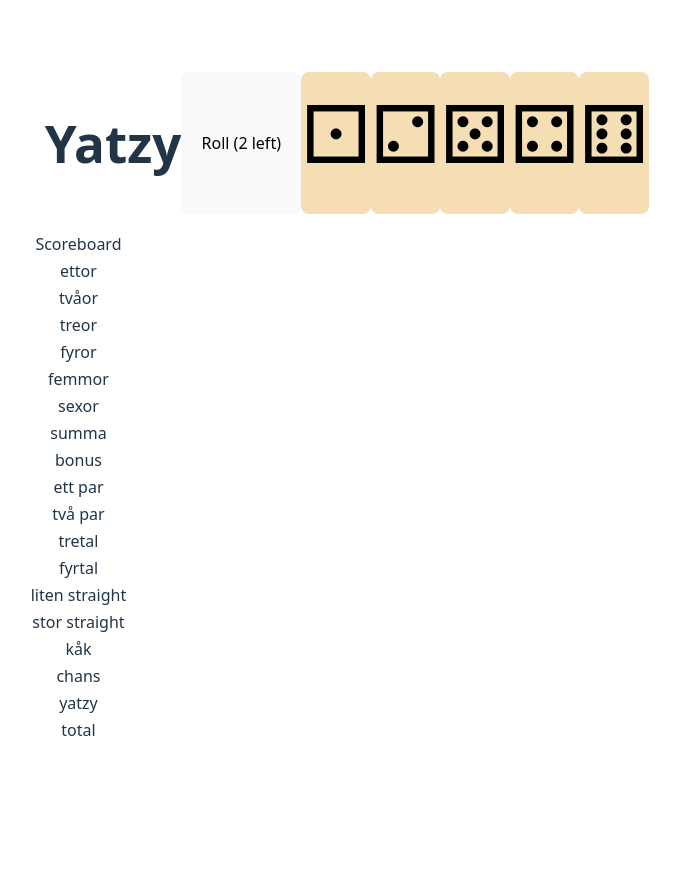
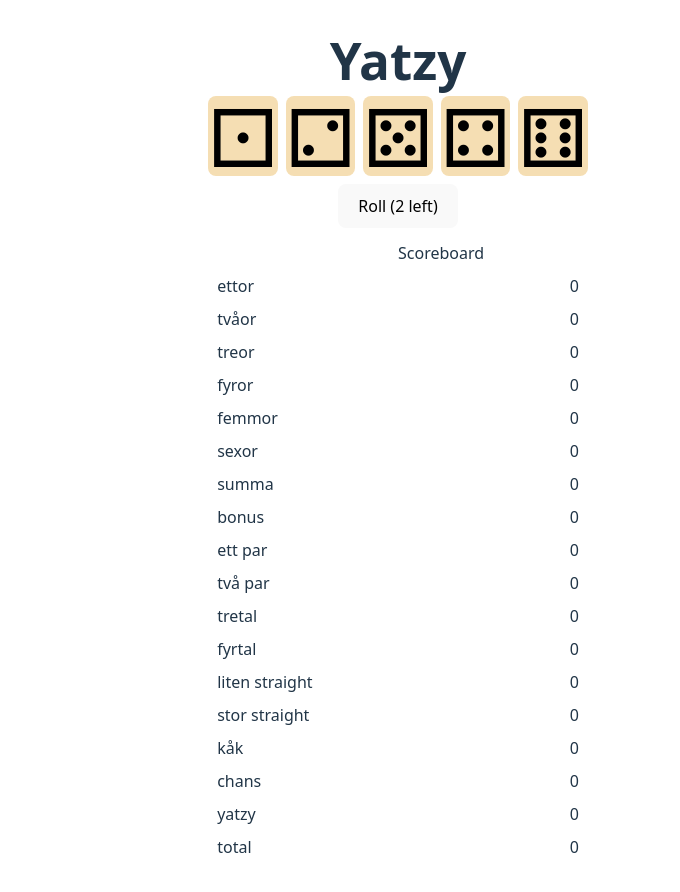
Before and after one commit to hassehulabeck/yatzy, a React (Vite) app: page / in a window 1280 px wide. Shown: the top 892 px of the page, without its empty margins (242-922 px from the left). Before the commit the page ends 800 px from the top, so only its background shows below. Built offline with nearby package versions, Linux system fonts and the light colour scheme.

Commit message:
added good css

```diff
--- a/src/App.css
+++ b/src/App.css
@@ -1,5 +1,5 @@
 #root {
-  max-width: 1280px;
+  max-width: 480px;
   margin: 0 auto;
   padding: 2rem;
   text-align: center;
@@ -7,22 +7,52 @@
 
 main {
   display: flex;
-  flex-wrap: wrap;
-}
-section {
-  display: flex;
-}
-.controls {
-  flex: 100%;
-  margin: 1rem;
+  flex-direction: column;
+  align-items: center;
+  gap: .5rem;
 }
 
+/* Row 1: heading */
+main h1 {
+  margin: 0;
+}
+
+/* Row 2: dice */
 .diceboard {
   display: flex;
+  gap: 0.5rem;
+  justify-content: center;
 }
 
-/* scoreboard table */
-table, td {
+/* Row 3: controls (button row) */
+.controls {
+  display: flex;
+  gap: 0.5rem;
+  justify-content: center;
+}
+
+/* Row 4: scoreboard */
+.scoreboard {
+  width: 100%;
+}
+
+.scoreboard table {
+  width: 100%;
   border-collapse: collapse;
+}
+
+.scoreboard td {
   border: 1px solid white;
+  padding: 0.25rem 0.5rem;
 }
+
+/* 3/4 for name, 1/4 for value */
+.scoreboard td:first-child {
+  width: 75%;
+  text-align: left;
+}
+
+.scoreboard td:last-child {
+  width: 25%;
+  text-align: right;
+}
--- a/src/App.jsx
+++ b/src/App.jsx
@@ -69,23 +69,26 @@ function App() {
 
   return (
     <main>
-      <section className="controls">
           <h1>Yatzy</h1>
-        <button onClick={roll} disabled={rolls <= 0 ? 'disabled' : ''}>Roll ({rolls} left)</button>
-        <section>
-          {
-            dice.map(die => (
+
+          <div className="diceboard">
+            {dice.map(die => (
               <Die
                 key={die.id}
                 value={die.value}
                 isLocked={die.isLocked}
                 lockHandler={() => lock(die.id)}
               />
-            ))
-          }
-        </section>
-      </section>
+            ))}
+          </div>
+
+          <div className="controls">
+            <button onClick={roll} disabled={rolls <= 0}>Roll ({rolls} left)</button>
+          </div>
+
+          <div className="scoreboard">
             <Scoreboard data={scoreboardData} />
+          </div>
         </main>
   )
 }
--- a/src/Die.module.css
+++ b/src/Die.module.css
@@ -12,6 +12,7 @@ article {
     padding: 0;
     cursor: pointer;
     flex-flow: column;
+    line-height: 1;
 }
 button {
     font-size: 1rem;
--- a/src/Scoreboard.jsx
+++ b/src/Scoreboard.jsx
@@ -13,7 +13,7 @@ export function Scoreboard({ data }) {
                         { scoreboardItem.name }
                     </td>
                     <td>
-                        { scoreboardItem.value = null ? "0" : scoreboardItem.value    }
+                        { scoreboardItem.value === null ? "0" : scoreboardItem.value }
                     </td>
                 </tr>
             ))
```
Lines whose indentation alone changed are shown as unchanged.
